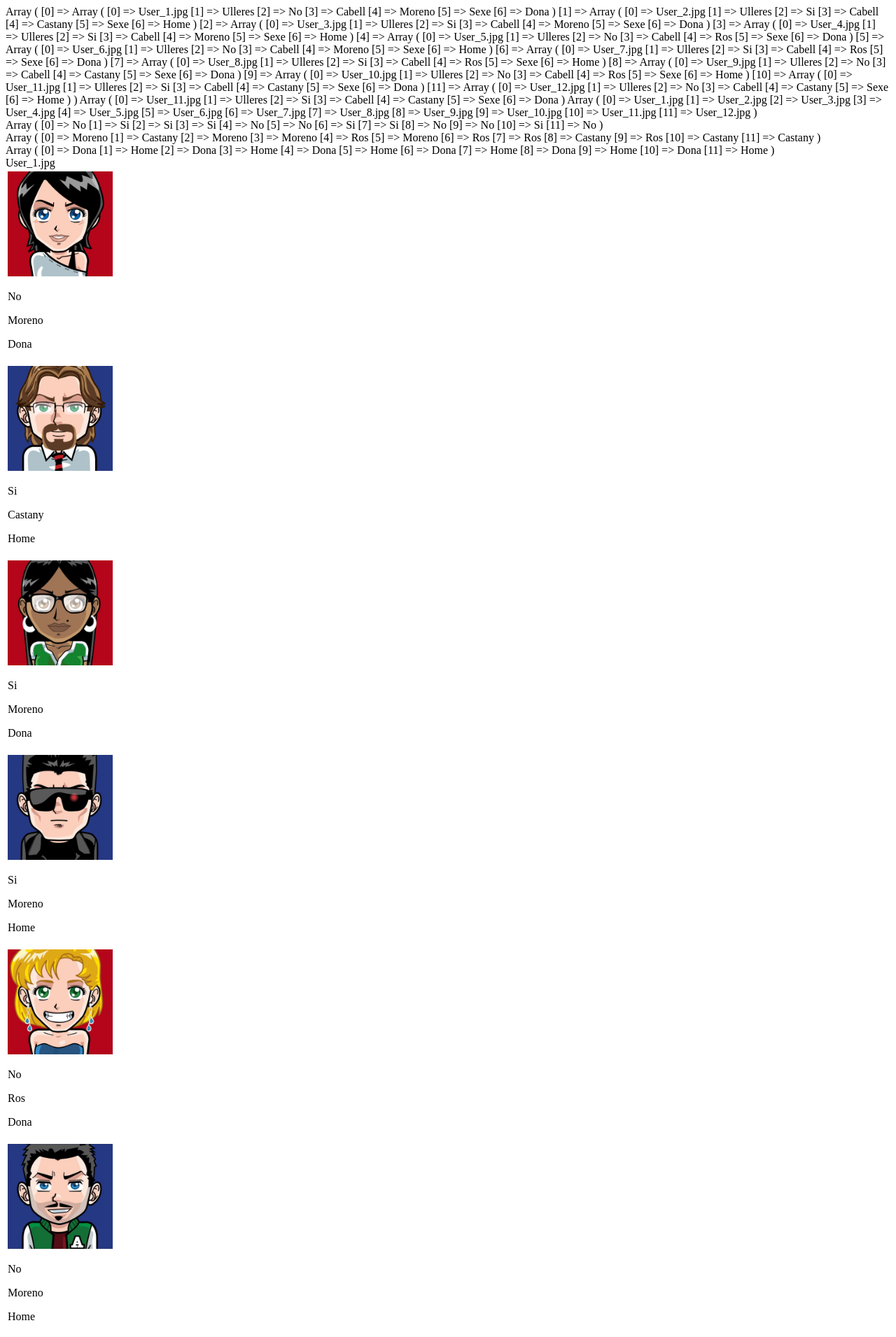
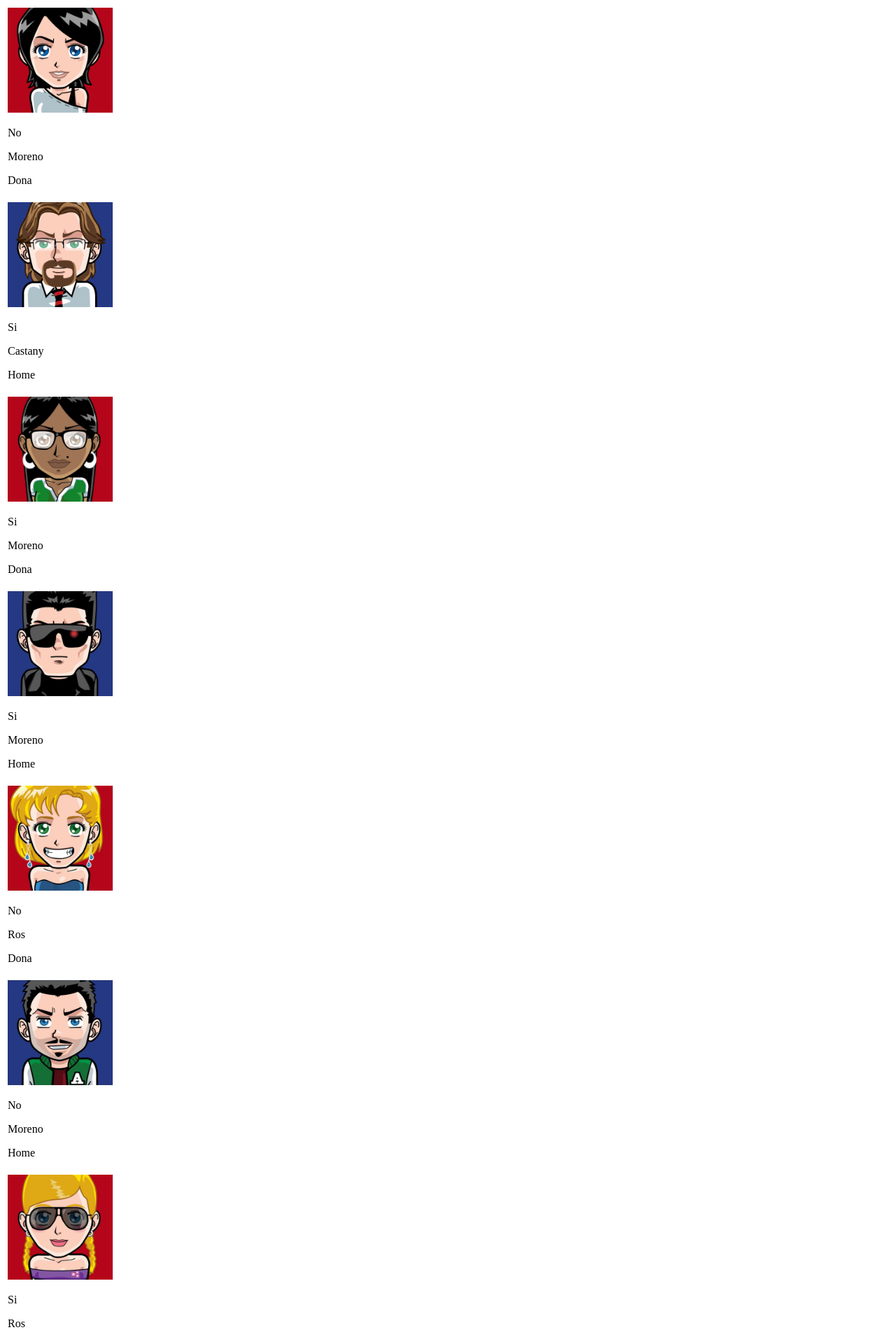
Before and after one commit to Dencina1996/Projecte_QeQ_KED, a PHP site: page / in a window 1280 px wide. Shown: the top 1911 px of the page at 70% size. Run offline with PHP 8.4, Linux system fonts and the light colour scheme.

Commit message:
Fourth Commit

```diff
--- a/index.php
+++ b/index.php
@@ -13,17 +13,12 @@
 
 		$Array = array();
 
-		// Array por Elementos
-
-		$ArrayImatges = [];
-		$ArrayGafas = [];
-		$ArrayCabell = [];
-		$ArraySexe = [];
-
-		$Num_Lineas = 0;
+		// Apertura del archivo
 
 		$Arxiu = "Imatges.txt";
 		$Contenido = file($Arxiu);
+
+		// Bucle / Inserción de datos Array
 
 		foreach($Contenido as $Linea) {
 		$Clean = str_replace(":", "", $Linea);
@@ -32,30 +27,7 @@
 		array_push($Array, $Clean3);
 		}
 
-		print_r($Array);
-		print_r($Array[10]);
-
-
-		foreach( $Array as $key => $value) {
-
-		array_push($ArrayImatges, $value[0]);
-		array_push($ArrayGafas, $value[2]);
-		array_push($ArrayCabell, $value[4]);
-		array_push($ArraySexe, $value[6]);
-
-		}
-	print_r($ArrayImatges);
-	echo "<br>";
-	print_r($ArrayGafas);
-	echo "<br>";
-	print_r($ArrayCabell);
-	echo "<br>";
-	print_r($ArraySexe);
-	echo "<br>";
-
-	print_r($Array[0][0]);
-
-
+		// Bucle Imágenes al HTML
 
 		for ($i=0;$i<=11;$i++) {
 		echo "<table>";
@@ -71,15 +43,6 @@
 	    	echo "</tr>";
 	    echo "</table>";
 		}
-
-
-
-
-
-
-
-
-
 	?>
 </body>
 </html>
```
Lines whose indentation alone changed are shown as unchanged.
